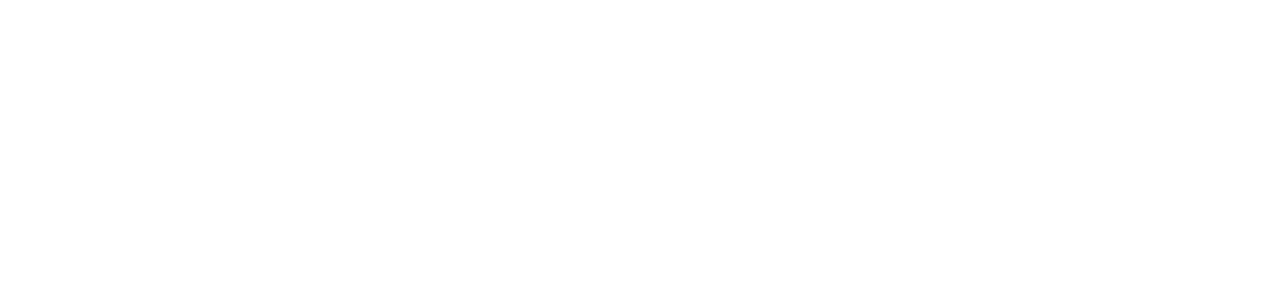
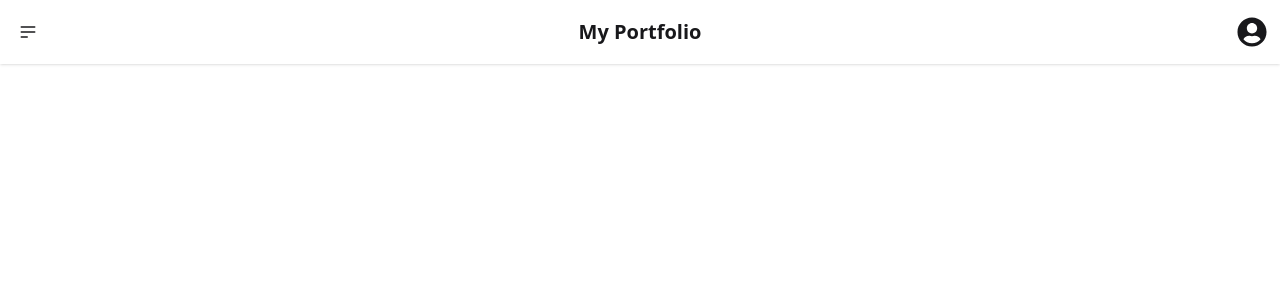
Before and after one commit to ephym6/my-portfolio, a React (Vite) app in the folder react-portfolio/: page / in a window 1280 px wide. Shown: the top 300 px of the page. Built offline with nearby package versions, Linux system fonts and the light colour scheme.

Commit message:
Functional navbar

```diff
--- a/react-portfolio/src/App.jsx
+++ b/react-portfolio/src/App.jsx
@@ -1,9 +1,12 @@
 import './App.css'
 import './index.css'
+import Navbar from "./components/Navbar.jsx";
 
 function App() {
     return (
-        <div className="min-h-screen bg-gradient-to-br from-navy via-blue to-cyan text-paleBlue"></div>
+        <div className="min-h-screen bg-gradient-to-br from-navy via-blue to-cyan text-paleBlue">
+            <Navbar />
+        </div>
     )
 }
 
--- /dev/null
+++ b/react-portfolio/src/components/Navbar.jsx
@@ -0,0 +1,57 @@
+import { FaUserCircle } from "react-icons/fa";
+
+export default function Navbar() {
+    return (
+        <div className="navbar bg-navy text-paleBlue shadow-sm">
+            {/* Left dropdown menu */}
+            <div className="navbar-start">
+                <div className="dropdown">
+                    <div tabIndex={0} role="button" className="btn btn-ghost btn-circle text-paleBlue">
+                        {/* Hamburger Icon */}
+                        <svg xmlns="http://www.w3.org/2000/svg"
+                             className="h-5 w-5"
+                             fill="none"
+                             viewBox="0 0 24 24"
+                             stroke="currentColor">
+                            <path strokeLinecap="round" strokeLinejoin="round" strokeWidth="2"
+                                  d="M4 6h16M4 12h16M4 18h7" />
+                        </svg>
+                    </div>
+                    <ul
+                        tabIndex={0}
+                        className="menu menu-sm dropdown-content bg-blue text-paleBlue rounded-box z-[1] mt-3 w-52 p-2 shadow">
+                        <li><a href="#home">Homepage</a></li>
+                        <li><a href="#projects">Portfolio</a></li>
+                        <li><a href="#about">About</a></li>
+                    </ul>
+                </div>
+            </div>
+
+            {/* Center logo */}
+            <div className="navbar-center">
+                <a href="#home" className="btn btn-ghost normal-case text-xl text-cyan">My Portfolio</a>
+            </div>
+
+            {/* Right profile dropdown */}
+            <div className="navbar-end">
+                <div className="dropdown dropdown-end">
+                    <div tabIndex={0} role="button" className="btn btn-ghost btn-circle avatar">
+                        <FaUserCircle className="text-3xl text-cyan" />
+                    </div>
+                    <ul
+                        tabIndex={0}
+                        className="menu menu-sm dropdown-content mt-3 z-[1] p-2 shadow bg-blue text-paleBlue rounded-box w-52">
+                        <li className="menu-title">Profile</li>
+                        <li className="flex flex-col items-start p-2">
+                            <span className="font-semibold">Ephy Macharia</span>
+                            <span className="text-sm text-lightBlue">Software Developer</span>
+                        </li>
+                        <div className="divider my-1"></div>
+                        <li><a href=""></a></li>
+                        <li><a href=""></a></li>
+                    </ul>
+                </div>
+            </div>
+        </div>
+    )
+}
```
